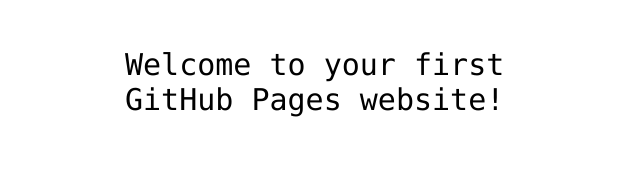
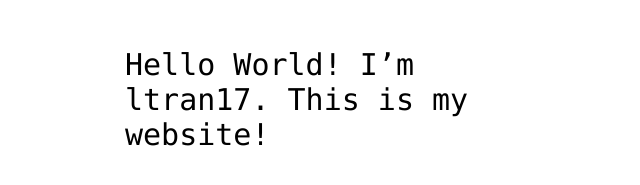
Before and after one commit to ltran17/hello-world, a plain HTML site: page index.html in a window 1280 px wide. Shown: the part 341-526 px from the top of the page, without its empty margins (315-955 px from the left). Drawn offline with Linux system fonts and the light colour scheme.

Commit message:
Added personalization to index.html

```diff
--- a/index.html
+++ b/index.html
@@ -12,7 +12,7 @@
 <img src="https://octodex.github.com/images/daftpunktocat-thomas.gif" id="octocat" alt="octocat-gif" />
 
 <!-- Change this code here by copy and pasting your template on line 15 -->
-<p>Welcome to your first GitHub Pages website!</p>
+<p>Hello World! I’m ltran17. This is my website!</p>
 
 </body>
 </html>
```
